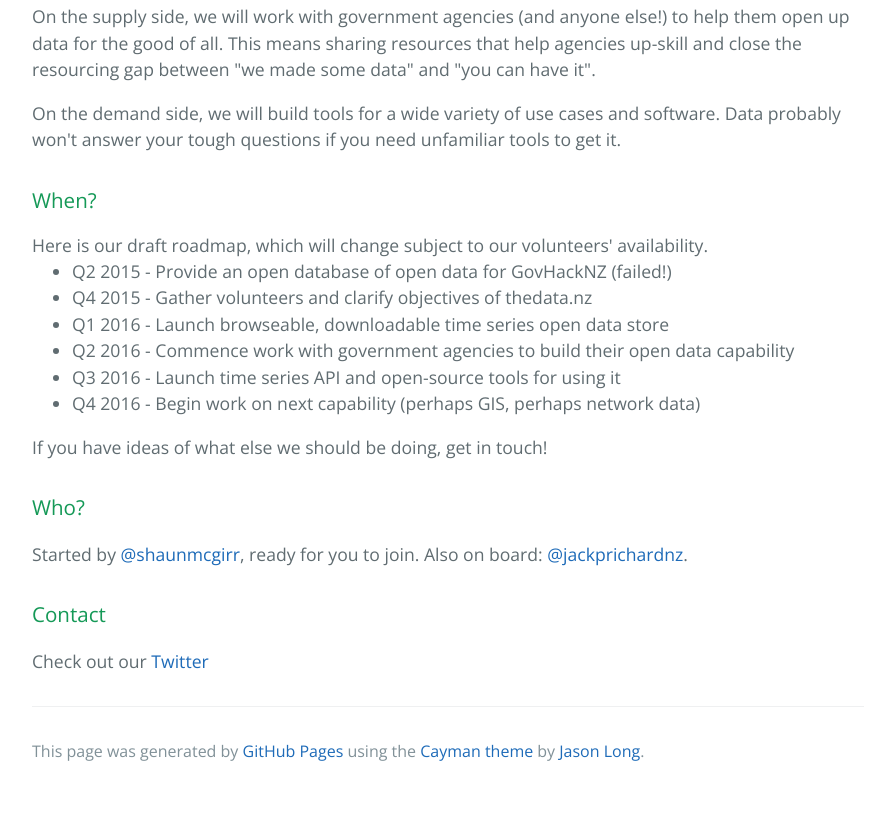
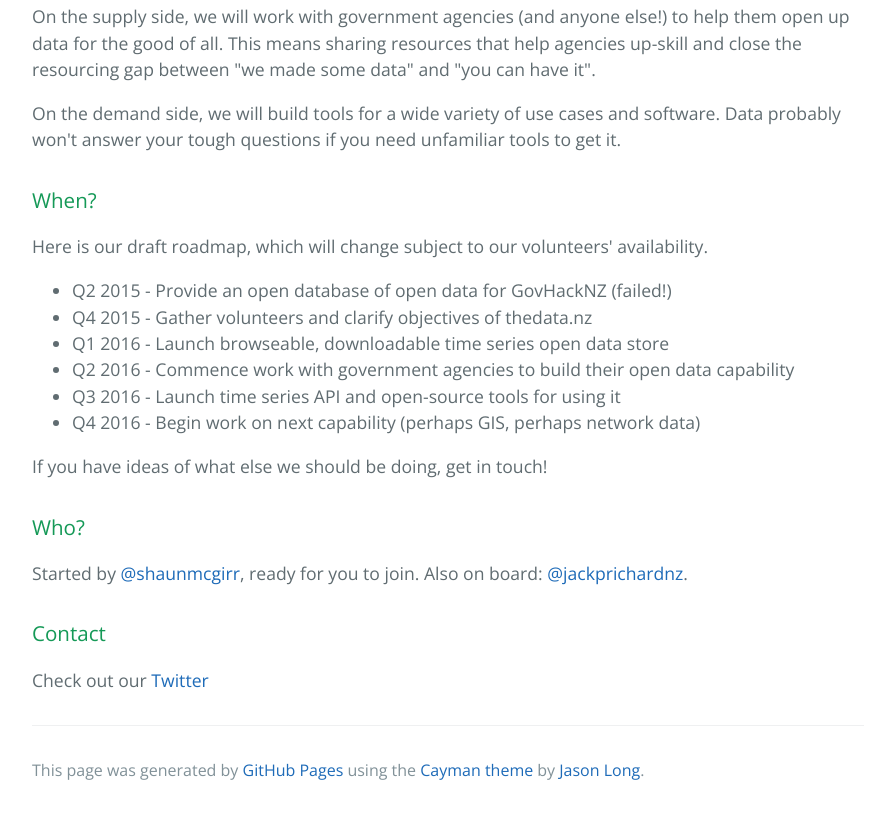
Before and after one commit to thedatanz/thedatanz.github.io, a plain HTML site: page index.html in a window 1280 px wide. Shown: the part 634-1448 px from the top of the page, without its empty margins (192-1087 px from the left). Drawn offline with nearby package versions, Linux system fonts and the light colour scheme.

Commit message:
Update index.html

```diff
--- a/index.html
+++ b/index.html
@@ -35,7 +35,8 @@
 
 <h3>
 <a id="when" class="anchor" href="#when" aria-hidden="true"><span class="octicon octicon-link"></span></a>When?</h3>
-Here is our draft roadmap, which will change subject to our volunteers' availability.
+<p>Here is our draft roadmap, which will change subject to our volunteers' availability.</p>
+
 <ul>
   <li>Q2 2015 - Provide an open database of open data for GovHackNZ (failed!)</li>
   <li>Q4 2015 - Gather volunteers and clarify objectives of thedata.nz</li>
@@ -45,7 +46,7 @@ Here is our draft roadmap, which will change subject to our volunteers' availabi
   <li>Q4 2016 - Begin work on next capability (perhaps GIS, perhaps network data)</li>
 </ul>
 
-If you have ideas of what else we should be doing, get in touch!
+<p>If you have ideas of what else we should be doing, get in touch!</p>
 
 <h3>
 <a id="who" class="anchor" href="#who" aria-hidden="true"><span class="octicon octicon-link"></span></a>Who?</h3>
```
